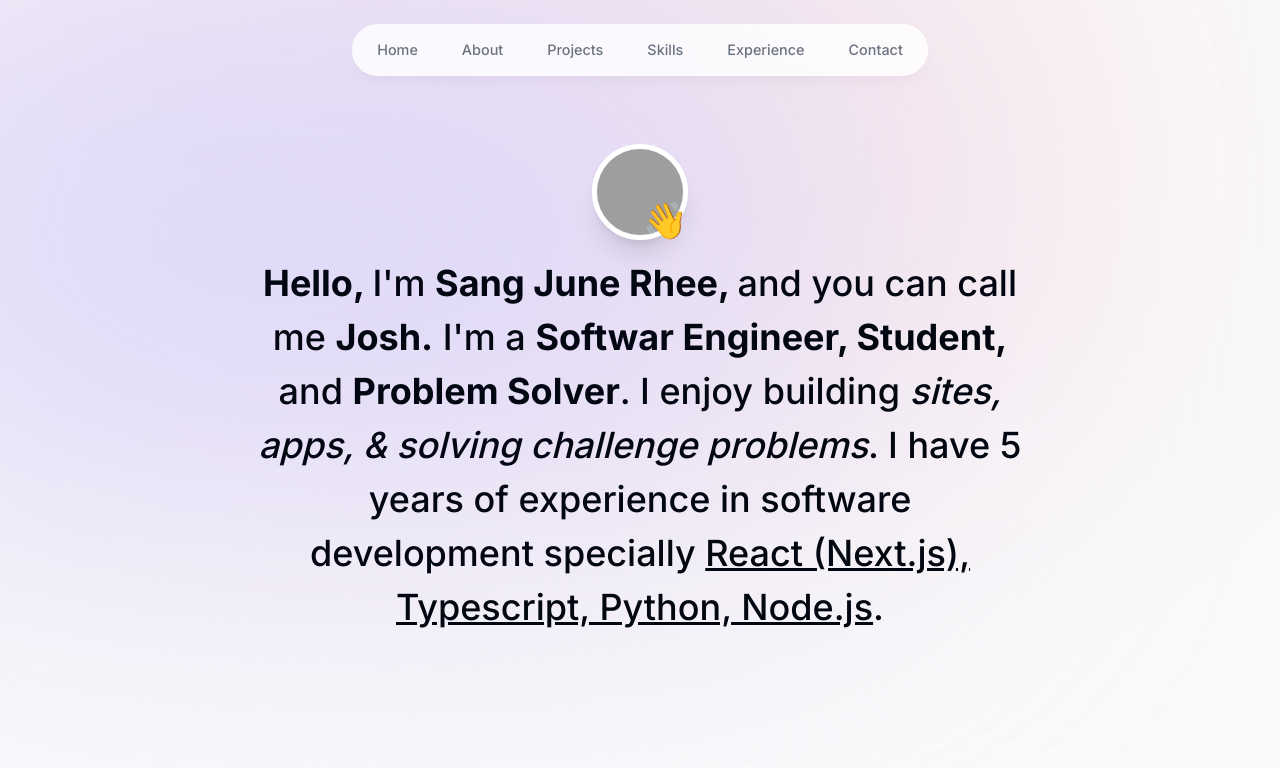
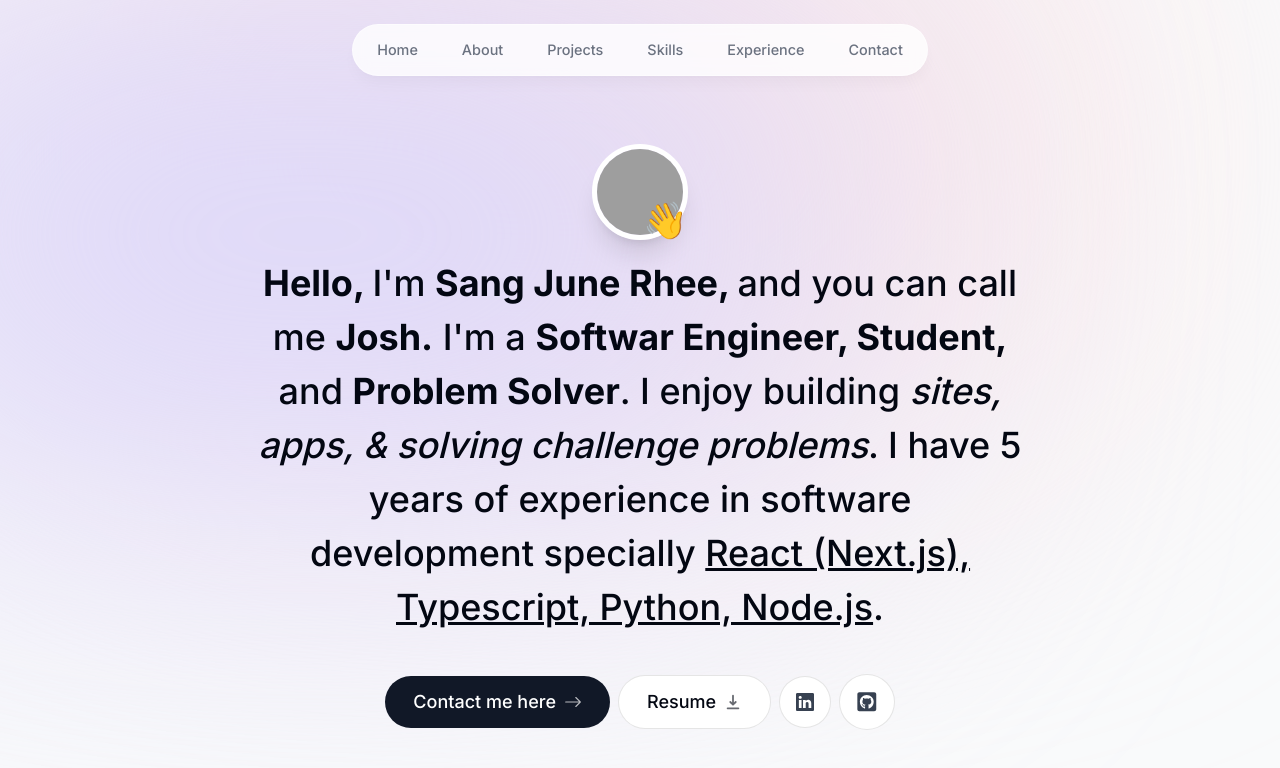
Before and after one commit to joshrhee/Portfolio-Website, a Next.js app: page / in a window 1280 px wide. Shown: the top 768 px of the page. Built offline with nearby package versions, Linux system fonts and the light colour scheme; grey boxes are pictures that could not be loaded.

Commit message:
Add Contact, Resume, LinkedIn, Github tags in Intro component

```diff
--- a/src/components/intro.tsx
+++ b/src/components/intro.tsx
@@ -4,6 +4,10 @@
 import React from "react";
 import myImage from "../../public/me.png";
 import { motion } from "framer-motion";
+import Link from "next/link";
+import { BsArrowRight, BsLinkedin } from "react-icons/bs";
+import { HiDownload } from "react-icons/hi";
+import { FaGithubSquare } from "react-icons/fa";
 
 export default function Intro() {
     return (
@@ -66,6 +70,59 @@
                 </span>
                 .
             </motion.p>
+            <motion.div
+                className="flex flex-col sm:flex-row
+                items-center justify-center gap-2 px-4
+                text-lg font-medium"
+                initial={{ opacity: 0, y: 100 }}
+                animate={{ opacity: 1, y: 0 }}
+                transition={{
+                    delay: 0.1
+                }}
+            >
+                <Link
+                    href="#contact"
+                    className="group bg-gray-900 text-white px-7 py-3
+                    flex items-center gap-2 rounded-full outline-none
+                    focus:scale-110 hover:scale-110 hover:bg-gray-950 active:scale-105
+                    transition"
+                >
+                    Contact me here
+                    <BsArrowRight
+                        className="opacity-70 group-hover:translate-x-1.5
+                        group-hover:opacity-100 transition"
+                    />
+                </Link>
+                <a
+                    href="../../public/SangJuneRhee_Resume(Fulltime).pdf"
+                    download={true}
+                    className="group bg-white px-7 py-3
+                    flex items-center gap-2 rounded-full outline-none
+                    focus:scale-110 hover:scale-110 active:scale-105
+                    transition cursor-pointer border border-black/10"
+                >
+                    Resume{" "}
+                    <HiDownload className="opacity-60 group-hover:translate-y-1 transition" />
+                </a>
+                <a
+                    href="https://www.linkedin.com/in/sjr95/"
+                    className="bg-white text-gray-700 hover:text-gray-950 p-4
+                    flex items-center gap-2 rounded-full
+                    focus:scale-[1.15] hover:scale-[1.15] active:scale-105
+                    transition cursor-pointer border border-black/10"
+                >
+                    <BsLinkedin />
+                </a>
+                <a
+                    href="https://github.com/joshrhee"
+                    className="bg-white text-gray-700 hover:text-gray-950 text-[1.35rem] p-4
+                    flex items-center gap-2 rounded-full
+                    focus:scale-[1.15] hover:scale-[1.15] active:scale-105
+                    transition cursor-pointer border border-black/10"
+                >
+                    <FaGithubSquare />
+                </a>
+            </motion.div>
         </section>
     );
 }
```
